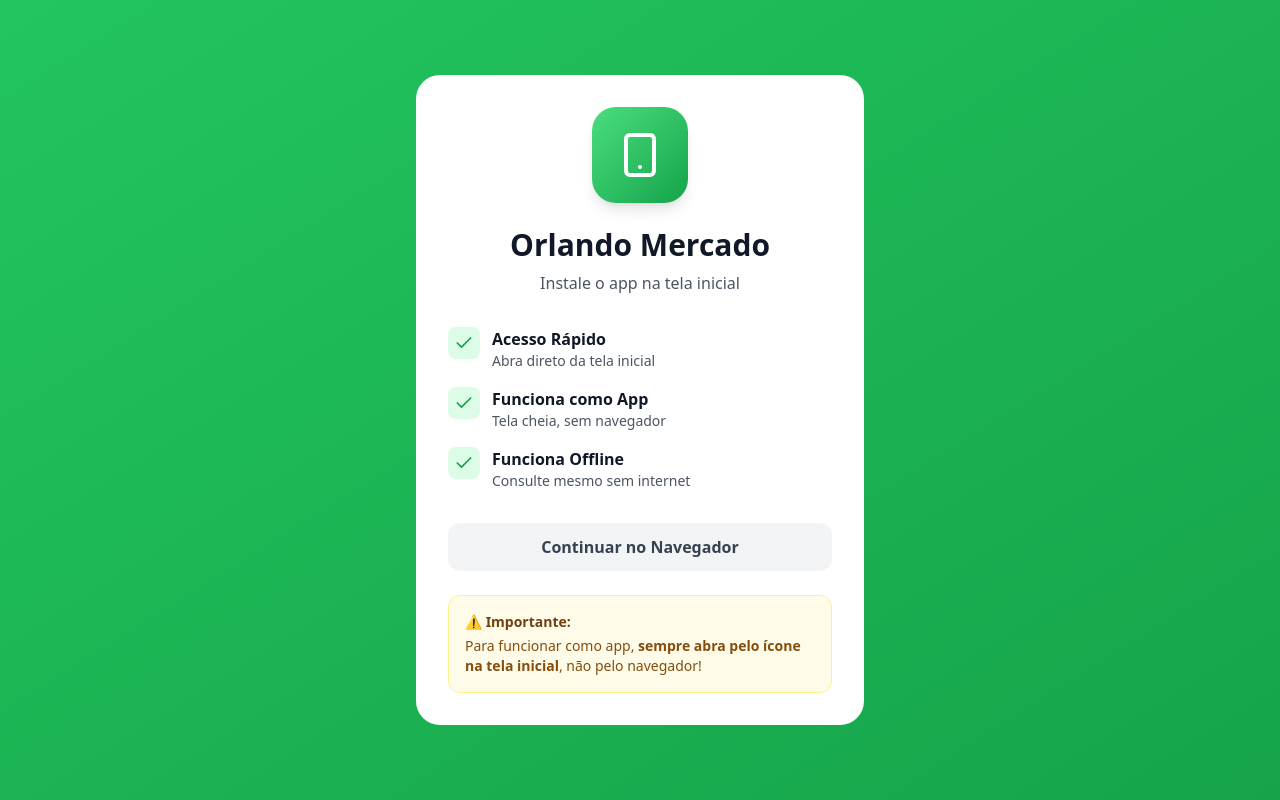
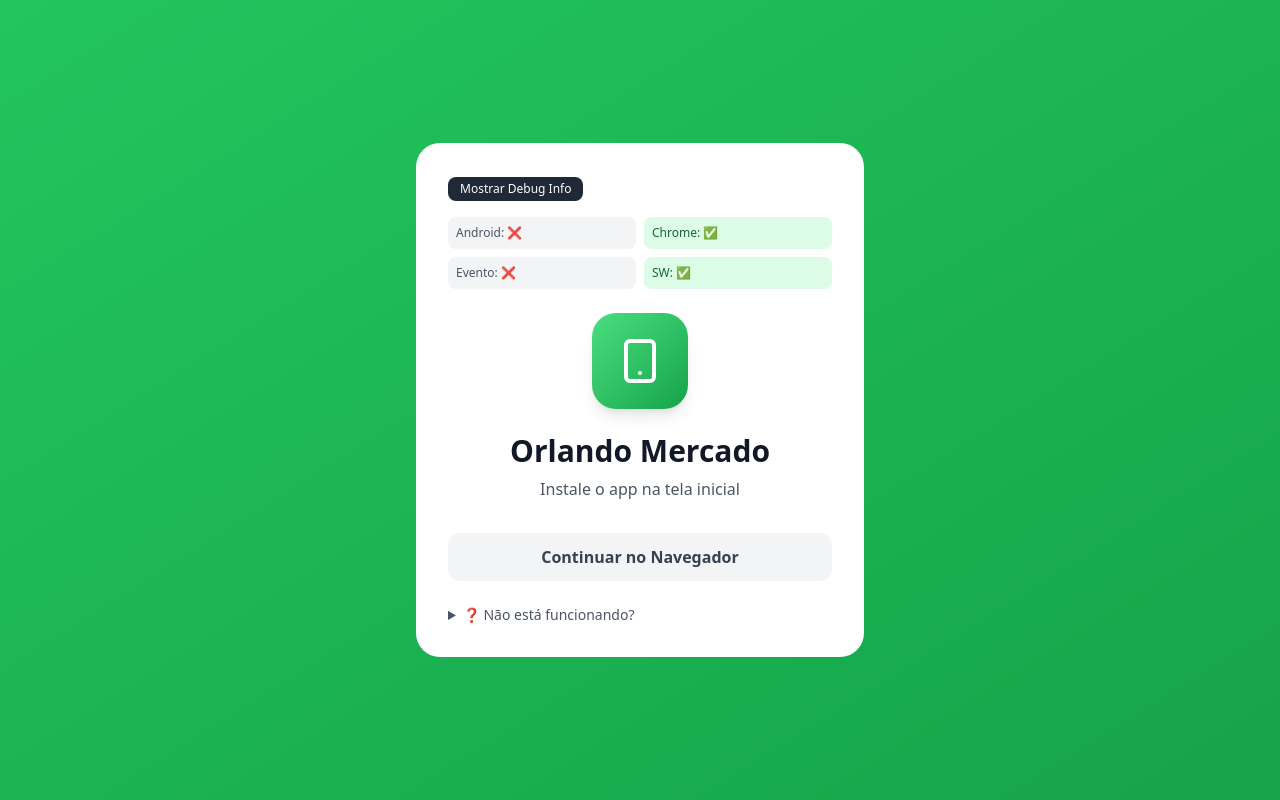
Before and after one commit to igrsantosdev/mini-mercado-cliente, a Next.js app: page /install in a window 1280 px wide. Built offline with nearby package versions, Linux system fonts and the light colour scheme.

Commit message:
Atualizar o page.tsx

```diff
--- a/app/install/page.tsx
+++ b/app/install/page.tsx
@@ -1,6 +1,6 @@
 'use client';
 import { useEffect, useState } from 'react';
-import { Download, Smartphone, Check, Share, Chrome, MoreVertical } from 'lucide-react';
+import { Download, Smartphone, Check, Share, Chrome, MoreVertical, AlertCircle } from 'lucide-react';
 
 export default function InstallPage() {
   const [deferredPrompt, setDeferredPrompt] = useState<any>(null);
@@ -11,8 +11,11 @@ export default function InstallPage() {
   const [installing, setInstalling] = useState(false);
   const [installReady, setInstallReady] = useState(false);
 
+  // DEBUG
+  const [debugInfo, setDebugInfo] = useState<any>({});
+  const [showDebug, setShowDebug] = useState(false);
+
   useEffect(() => {
-    // Detecta plataforma
     const ua = navigator.userAgent.toLowerCase();
     const iOS = /ipad|iphone|ipod/.test(ua);
     const android = /android/.test(ua);
@@ -22,14 +25,31 @@ export default function InstallPage() {
     setIsAndroid(android);
     setIsChrome(chrome);
 
-    console.log('Plataforma:', { iOS, android, chrome });
+    // DEBUG INFO
+    const debug = {
+      userAgent: navigator.userAgent,
+      isIOS: iOS,
+      isAndroid: android,
+      isChrome: chrome,
+      isStandalone: window.matchMedia('(display-mode: standalone)').matches,
+      isStandaloneiOS: (window.navigator as any).standalone === true,
+      hasServiceWorker: 'serviceWorker' in navigator,
+      protocol: window.location.protocol,
+      hostname: window.location.hostname,
+      promptCaptured: false,
+      timestamp: new Date().toISOString(),
+    };
 
-    // Detecta se já está instalado (modo standalone)
+    setDebugInfo(debug);
+    console.log('=== PWA DEBUG INFO ===');
+    console.log(debug);
+
+    // Detecta se já está instalado
     const isStandalone = window.matchMedia('(display-mode: standalone)').matches;
     const isStandaloneiOS = (window.navigator as any).standalone === true;
 
     if (isStandalone || isStandaloneiOS) {
-      console.log('App já instalado em modo standalone');
+      console.log('App já instalado');
       setIsInstalled(true);
       setTimeout(() => {
         window.location.href = '/login';
@@ -37,93 +57,115 @@ export default function InstallPage() {
       return;
     }
 
-    // Captura evento de instalação (Android/Chrome)
+    // Contador de tempo esperando pelo evento
+    let eventTimeout: any;
+    let waitTime = 0;
+    const waitInterval = setInterval(() => {
+      waitTime += 100;
+      if (waitTime >= 3000) {
+        clearInterval(waitInterval);
+        console.log('⚠️ beforeinstallprompt NÃO disparou após 3 segundos');
+        setDebugInfo((prev: any) => ({
+          ...prev,
+          promptCaptured: false,
+          waitedMs: waitTime,
+          message: 'Evento não disparou - requisitos não atendidos'
+        }));
+      }
+    }, 100);
+
+    // Captura evento de instalação
     const handleBeforeInstallPrompt = (e: any) => {
-      console.log('beforeinstallprompt event captured');
+      clearInterval(waitInterval);
+      console.log('✅ beforeinstallprompt CAPTURADO!');
+      console.log('Event:', e);
+
       e.preventDefault();
       setDeferredPrompt(e);
       setInstallReady(true);
+
+      setDebugInfo((prev: any) => ({
+        ...prev,
+        promptCaptured: true,
+        capturedAt: new Date().toISOString(),
+        waitedMs: waitTime,
+      }));
     };
 
     window.addEventListener('beforeinstallprompt', handleBeforeInstallPrompt);
 
     // Detecta quando app for instalado
     window.addEventListener('appinstalled', (evt) => {
-      console.log('App instalado com sucesso!');
+      console.log('✅ App instalado!');
       setIsInstalled(true);
-      setTimeout(() => {
-        window.location.href = '/login';
-      }, 1000);
     });
+
+    // Timeout de segurança
+    eventTimeout = setTimeout(() => {
+      if (!deferredPrompt) {
+        console.log('⏰ Timeout: 5 segundos sem beforeinstallprompt');
+      }
+    }, 5000);
 
     return () => {
       window.removeEventListener('beforeinstallprompt', handleBeforeInstallPrompt);
+      clearTimeout(eventTimeout);
+      clearInterval(waitInterval);
     };
   }, []);
 
   const handleInstallClick = async () => {
     if (!deferredPrompt) {
-      console.log('Prompt não disponível');
-
-      // Mostra instruções alternativas
-      if (isAndroid) {
-        alert(
-          '📱 Como instalar:\n\n' +
-          '1. Abra o menu do Chrome (3 pontos ⋮)\n' +
-          '2. Toque em "Instalar app" ou "Adicionar à tela inicial"\n' +
-          '3. Confirme a instalação\n\n' +
-          'O app será aberto como aplicativo na próxima vez!'
-        );
-      }
+      console.log('❌ Prompt não disponível');
+      alert(
+        '❌ Instalação automática não disponível\n\n' +
+        'Possíveis causas:\n' +
+        '• App já instalado\n' +
+        '• Manifest inválido\n' +
+        '• Service Worker não registrado\n' +
+        '• Não está em HTTPS\n\n' +
+        'Tente pelo menu do Chrome:\n' +
+        '1. Toque nos 3 pontos (⋮)\n' +
+        '2. "Instalar app"'
+      );
       return;
     }
 
     setInstalling(true);
-    console.log('Mostrando prompt de instalação...');
+    console.log('📲 Mostrando prompt...');
 
     try {
-      // Mostra o prompt nativo
       await deferredPrompt.prompt();
-
-      // Aguarda a escolha do usuário
       const { outcome } = await deferredPrompt.userChoice;
 
-      console.log(`Resposta do usuário: ${outcome}`);
+      console.log('Resultado:', outcome);
 
       if (outcome === 'accepted') {
-        console.log('Usuário aceitou a instalação');
+        console.log('✅ Aceito');
         setIsInstalled(true);
       } else {
-        console.log('Usuário recusou a instalação');
+        console.log('❌ Recusado');
         setInstalling(false);
       }
 
-      // Limpa o prompt
       setDeferredPrompt(null);
       setInstallReady(false);
     } catch (error) {
-      console.error('Erro ao instalar:', error);
+      console.error('❌ Erro:', error);
       setInstalling(false);
-
-      alert(
-        'Não foi possível instalar automaticamente.\n\n' +
-        'Por favor, use o menu do navegador:\n' +
-        '1. Toque nos 3 pontos (⋮)\n' +
-        '2. Selecione "Instalar app"\n' +
-        '3. Confirme'
-      );
+      alert('Erro ao instalar: ' + error);
     }
   };
 
   if (isInstalled) {
     return (
       <div className="min-h-screen bg-gradient-to-br from-green-500 to-green-600 flex items-center justify-center p-4">
-        <div className="bg-white rounded-3xl p-8 max-w-md w-full text-center animate-fade-in">
+        <div className="bg-white rounded-3xl p-8 max-w-md w-full text-center">
           <div className="w-20 h-20 bg-green-100 rounded-full flex items-center justify-center mx-auto mb-4">
             <Check className="w-10 h-10 text-green-600" />
           </div>
           <h1 className="text-2xl font-bold text-gray-900 mb-2">App Instalado!</h1>
-          <p className="text-gray-600 mb-4">Abrindo aplicativo...</p>
+          <p className="text-gray-600 mb-4">Redirecionando...</p>
           <div className="w-8 h-8 border-2 border-green-500 border-t-transparent rounded-full animate-spin mx-auto" />
         </div>
       </div>
@@ -132,13 +174,55 @@ export default function InstallPage() {
 
   return (
     <div className="min-h-screen bg-gradient-to-br from-green-500 to-green-600 flex items-center justify-center p-4">
-      <div className="bg-white rounded-3xl p-8 max-w-md w-full animate-slide-up">
+      <div className="bg-white rounded-3xl p-8 max-w-md w-full">
+        {/* Botão Debug */}
+        <button
+          onClick={() => setShowDebug(!showDebug)}
+          className="mb-4 px-3 py-1 bg-gray-800 text-white text-xs rounded-lg"
+        >
+          {showDebug ? 'Ocultar' : 'Mostrar'} Debug Info
+        </button>
+
+        {/* Debug Panel */}
+        {showDebug && (
+          <div className="mb-6 p-4 bg-gray-900 text-white rounded-xl text-xs font-mono overflow-auto max-h-60">
+            <div className="space-y-1">
+              <div><strong>User Agent:</strong> {debugInfo.userAgent}</div>
+              <div><strong>iOS:</strong> {debugInfo.isIOS ? '✅ SIM' : '❌ NÃO'}</div>
+              <div><strong>Android:</strong> {debugInfo.isAndroid ? '✅ SIM' : '❌ NÃO'}</div>
+              <div><strong>Chrome:</strong> {debugInfo.isChrome ? '✅ SIM' : '❌ NÃO'}</div>
+              <div><strong>Standalone:</strong> {debugInfo.isStandalone ? '✅ SIM' : '❌ NÃO'}</div>
+              <div><strong>ServiceWorker:</strong> {debugInfo.hasServiceWorker ? '✅ SIM' : '❌ NÃO'}</div>
+              <div><strong>Protocol:</strong> {debugInfo.protocol}</div>
+              <div><strong>Hostname:</strong> {debugInfo.hostname}</div>
+              <div><strong>Prompt Capturado:</strong> {debugInfo.promptCaptured ? '✅ SIM' : '❌ NÃO'}</div>
+              {debugInfo.waitedMs && <div><strong>Tempo esperado:</strong> {debugInfo.waitedMs}ms</div>}
+              {debugInfo.message && <div><strong>Mensagem:</strong> {debugInfo.message}</div>}
+            </div>
+          </div>
+        )}
+
+        {/* Status Visual */}
+        <div className="mb-6 grid grid-cols-2 gap-2 text-xs">
+          <div className={`p-2 rounded-lg ${isAndroid ? 'bg-green-100 text-green-800' : 'bg-gray-100 text-gray-600'}`}>
+            Android: {isAndroid ? '✅' : '❌'}
+          </div>
+          <div className={`p-2 rounded-lg ${isChrome ? 'bg-green-100 text-green-800' : 'bg-gray-100 text-gray-600'}`}>
+            Chrome: {isChrome ? '✅' : '❌'}
+          </div>
+          <div className={`p-2 rounded-lg ${installReady ? 'bg-green-100 text-green-800' : 'bg-gray-100 text-gray-600'}`}>
+            Evento: {installReady ? '✅' : '❌'}
+          </div>
+          <div className={`p-2 rounded-lg ${debugInfo.hasServiceWorker ? 'bg-green-100 text-green-800' : 'bg-gray-100 text-gray-600'}`}>
+            SW: {debugInfo.hasServiceWorker ? '✅' : '❌'}
+          </div>
+        </div>
+
         {/* Logo */}
         <div className="w-24 h-24 bg-gradient-to-br from-green-400 to-green-600 rounded-3xl flex items-center justify-center mx-auto mb-6 shadow-lg">
           <Smartphone className="w-12 h-12 text-white" />
         </div>
 
-        {/* Título */}
         <h1 className="text-3xl font-bold text-gray-900 text-center mb-2">
           Orlando Mercado
         </h1>
@@ -146,46 +230,13 @@ export default function InstallPage() {
           Instale o app na tela inicial
         </p>
 
-        {/* Benefícios */}
-        <div className="space-y-4 mb-8">
-          <div className="flex items-start gap-3">
-            <div className="w-8 h-8 bg-green-100 rounded-lg flex items-center justify-center flex-shrink-0">
-              <Check className="w-5 h-5 text-green-600" />
-            </div>
-            <div>
-              <h3 className="font-semibold text-gray-900">Acesso Rápido</h3>
-              <p className="text-sm text-gray-600">Abra direto da tela inicial</p>
-            </div>
-          </div>
-
-          <div className="flex items-start gap-3">
-            <div className="w-8 h-8 bg-green-100 rounded-lg flex items-center justify-center flex-shrink-0">
-              <Check className="w-5 h-5 text-green-600" />
-            </div>
-            <div>
-              <h3 className="font-semibold text-gray-900">Funciona como App</h3>
-              <p className="text-sm text-gray-600">Tela cheia, sem navegador</p>
-            </div>
-          </div>
-
-          <div className="flex items-start gap-3">
-            <div className="w-8 h-8 bg-green-100 rounded-lg flex items-center justify-center flex-shrink-0">
-              <Check className="w-5 h-5 text-green-600" />
-            </div>
-            <div>
-              <h3 className="font-semibold text-gray-900">Funciona Offline</h3>
-              <p className="text-sm text-gray-600">Consulte mesmo sem internet</p>
-            </div>
-          </div>
-        </div>
-
-        {/* ANDROID com Chrome - Botão Automático */}
+        {/* ANDROID + CHROME + EVENTO CAPTURADO */}
         {isAndroid && isChrome && installReady && (
           <div className="space-y-3 mb-4">
             <button
               onClick={handleInstallClick}
               disabled={installing}
-              className="w-full h-14 bg-gradient-to-r from-green-500 to-green-600 hover:from-green-600 hover:to-green-700 disabled:from-gray-400 disabled:to-gray-500 text-white rounded-xl font-bold text-lg transition-all active:scale-95 shadow-lg flex items-center justify-center gap-2"
+              className="w-full h-14 bg-gradient-to-r from-green-500 to-green-600 hover:from-green-600 hover:to-green-700 text-white rounded-xl font-bold text-lg transition-all active:scale-95 shadow-lg flex items-center justify-center gap-2"
             >
               {installing ? (
                 <>
@@ -202,84 +253,77 @@ export default function InstallPage() {
 
             <div className="flex items-center justify-center gap-2 text-sm text-green-700 bg-green-50 py-2 px-4 rounded-lg">
               <Chrome className="w-4 h-4" />
-              <span className="font-semibold">Instalação com 1 clique</span>
+              <span className="font-semibold">✅ Pronto para instalar!</span>
             </div>
           </div>
         )}
 
-        {/* ANDROID - Instruções Manual */}
-        {isAndroid && (!isChrome || !installReady) && (
-          <div className="bg-orange-50 border-2 border-orange-200 rounded-xl p-5 mb-4">
-            <h3 className="font-bold text-orange-900 mb-3 flex items-center gap-2">
-              <MoreVertical className="w-5 h-5" />
-              Como instalar no Android:
-            </h3>
+        {/* ANDROID + CHROME + SEM EVENTO */}
+        {isAndroid && isChrome && !installReady && (
+          <div className="bg-orange-50 border-2 border-orange-300 rounded-xl p-5 mb-4">
+            <div className="flex items-start gap-3 mb-3">
+              <AlertCircle className="w-6 h-6 text-orange-600 flex-shrink-0" />
+              <div>
+                <h3 className="font-bold text-orange-900 mb-1">
+                  Botão de instalação não disponível
+                </h3>
+                <p className="text-sm text-orange-800 mb-2">
+                  O evento de instalação não foi capturado. Possíveis causas:
+                </p>
+                <ul className="text-xs text-orange-700 space-y-1 ml-4 list-disc">
+                  <li>App já está instalado</li>
+                  <li>Manifest.json com erro</li>
+                  <li>Service Worker não registrado</li>
+                  <li>Requisitos PWA não atendidos</li>
+                </ul>
+              </div>
+            </div>
 
-            {!isChrome && (
-              <div className="mb-3 p-3 bg-orange-100 rounded-lg">
-                <p className="text-sm text-orange-900 font-semibold flex items-center gap-2">
-                  <Chrome className="w-4 h-4" />
-                  Abra esta página no Chrome para instalação automática
-                </p>
-              </div>
-            )}
-
-            <ol className="text-sm text-orange-800 space-y-2">
-              <li className="flex gap-2">
-                <span className="font-bold">1.</span>
-                <span>Toque no menu <strong>(3 pontos ⋮)</strong> do navegador</span>
-              </li>
-              <li className="flex gap-2">
-                <span className="font-bold">2.</span>
-                <span>Selecione <strong>"Instalar app"</strong> ou <strong>"Adicionar à tela inicial"</strong></span>
-              </li>
-              <li className="flex gap-2">
-                <span className="font-bold">3.</span>
-                <span>Toque em <strong>"Instalar"</strong></span>
-              </li>
-              <li className="flex gap-2">
-                <span className="font-bold">4.</span>
-                <span><strong className="text-orange-900">IMPORTANTE:</strong> Na próxima vez, <strong>abra pelo ícone na tela inicial</strong> (não pelo navegador)</span>
-              </li>
-            </ol>
+            <div className="mt-3 pt-3 border-t border-orange-200">
+              <p className="text-sm text-orange-900 font-semibold mb-2">
+                Instale manualmente pelo Chrome:
+              </p>
+              <ol className="text-sm text-orange-800 space-y-1">
+                <li>1. Toque nos 3 pontos (⋮) do Chrome</li>
+                <li>2. Selecione "Instalar app"</li>
+                <li>3. Confirme "Instalar"</li>
+              </ol>
+            </div>
           </div>
         )}
 
-        {/* iOS - Instruções */}
+        {/* ANDROID + NÃO É CHROME */}
+        {isAndroid && !isChrome && (
+          <div className="bg-blue-50 border-2 border-blue-200 rounded-xl p-5 mb-4">
+            <h3 className="font-bold text-blue-900 mb-2 flex items-center gap-2">
+              <Chrome className="w-5 h-5" />
+              Use o Chrome para melhor experiência
+            </h3>
+            <p className="text-sm text-blue-800 mb-3">
+              Para instalação automática com 1 clique, abra esta página no <strong>Google Chrome</strong>.
+            </p>
+            <p className="text-sm text-blue-700">
+              Ou instale manualmente pelo menu do navegador (3 pontos → Instalar app)
+            </p>
+          </div>
+        )}
+
+        {/* iOS */}
         {isIOS && (
           <div className="bg-blue-50 border-2 border-blue-200 rounded-xl p-5 mb-4">
             <h3 className="font-bold text-blue-900 mb-3 flex items-center gap-2">
               <Share className="w-5 h-5" />
               Como instalar no iPhone:
             </h3>
-            <ol className="text-sm text-blue-800 space-y-3">
-              <li className="flex gap-2">
-                <span className="font-bold">1.</span>
-                <span>Toque no botão <strong>Compartilhar</strong> (quadrado com seta ↑) no Safari</span>
-              </li>
-              <li className="flex gap-2">
-                <span className="font-bold">2.</span>
-                <span>Role para baixo e toque em <strong>"Adicionar à Tela de Início"</strong></span>
-              </li>
-              <li className="flex gap-2">
-                <span className="font-bold">3.</span>
-                <span>Toque em <strong>"Adicionar"</strong></span>
-              </li>
-              <li className="flex gap-2">
-                <span className="font-bold">4.</span>
-                <span><strong className="text-blue-900">IMPORTANTE:</strong> Abra o app pelo ícone na tela inicial</span>
-              </li>
+            <ol className="text-sm text-blue-800 space-y-2">
+              <li>1. Toque em Compartilhar (↑) no Safari</li>
+              <li>2. Role e toque "Adicionar à Tela de Início"</li>
+              <li>3. Toque "Adicionar"</li>
+              <li>4. Abra pelo ícone na tela inicial</li>
             </ol>
-
-            <div className="mt-3 p-3 bg-blue-100 rounded-lg">
-              <p className="text-xs text-blue-900 font-semibold">
-                💡 O botão Compartilhar fica na barra inferior do Safari
-              </p>
-            </div>
           </div>
         )}
 
-        {/* Botão Continuar no Navegador */}
         <button
           onClick={() => window.location.href = '/login'}
           className="w-full h-12 bg-gray-100 hover:bg-gray-200 text-gray-700 rounded-xl font-semibold transition-all"
@@ -287,42 +331,23 @@ export default function InstallPage() {
           Continuar no Navegador
         </button>
 
-        {/* Dica Importante */}
-        <div className="mt-6 p-4 bg-yellow-50 border border-yellow-200 rounded-xl">
-          <p className="text-sm text-yellow-900 font-semibold mb-1">
-            ⚠️ Importante:
-          </p>
-          <p className="text-sm text-yellow-800">
-            Para funcionar como app, <strong>sempre abra pelo ícone na tela inicial</strong>, não pelo navegador!
-          </p>
-        </div>
+        {/* Instruções de Troubleshooting */}
+        <details className="mt-6">
+          <summary className="text-sm text-gray-600 cursor-pointer hover:text-gray-900">
+            ❓ Não está funcionando?
+          </summary>
+          <div className="mt-3 p-4 bg-gray-50 rounded-lg text-xs text-gray-700 space-y-2">
+            <p><strong>Verifique:</strong></p>
+            <ul className="list-disc ml-4 space-y-1">
+              <li>Está usando Chrome no Android?</li>
+              <li>Está em HTTPS (não HTTP)?</li>
+              <li>App não está já instalado?</li>
+              <li>Aguardou alguns segundos?</li>
+            </ul>
+            <p className="mt-2"><strong>Veja o Debug Info acima para mais detalhes</strong></p>
+          </div>
+        </details>
       </div>
-
-      <style jsx>{`
-        @keyframes fade-in {
-          from { opacity: 0; }
-          to { opacity: 1; }
-        }
-
-        @keyframes slide-up {
-          from {
-            transform: translateY(20px);
-            opacity: 0;
-          }
-          to {
-            transform: translateY(0);
-            opacity: 1;
-          }
-        }
-
-        .animate-fade-in {
-          animation: fade-in 0.3s ease-in;
-        }
-
-        .animate-slide-up {
-          animation: slide-up 0.3s ease-out;
-        }
-      `}</style>
     </div>
   );
 }
```
